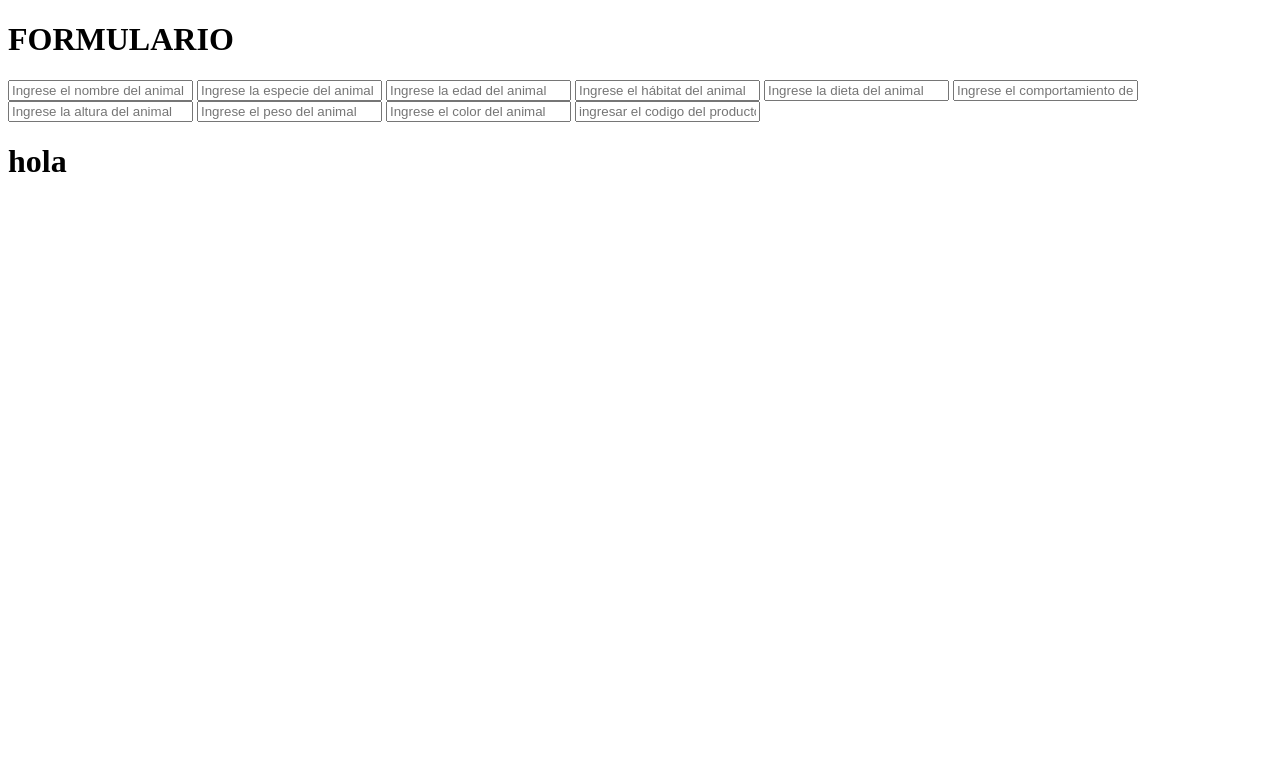
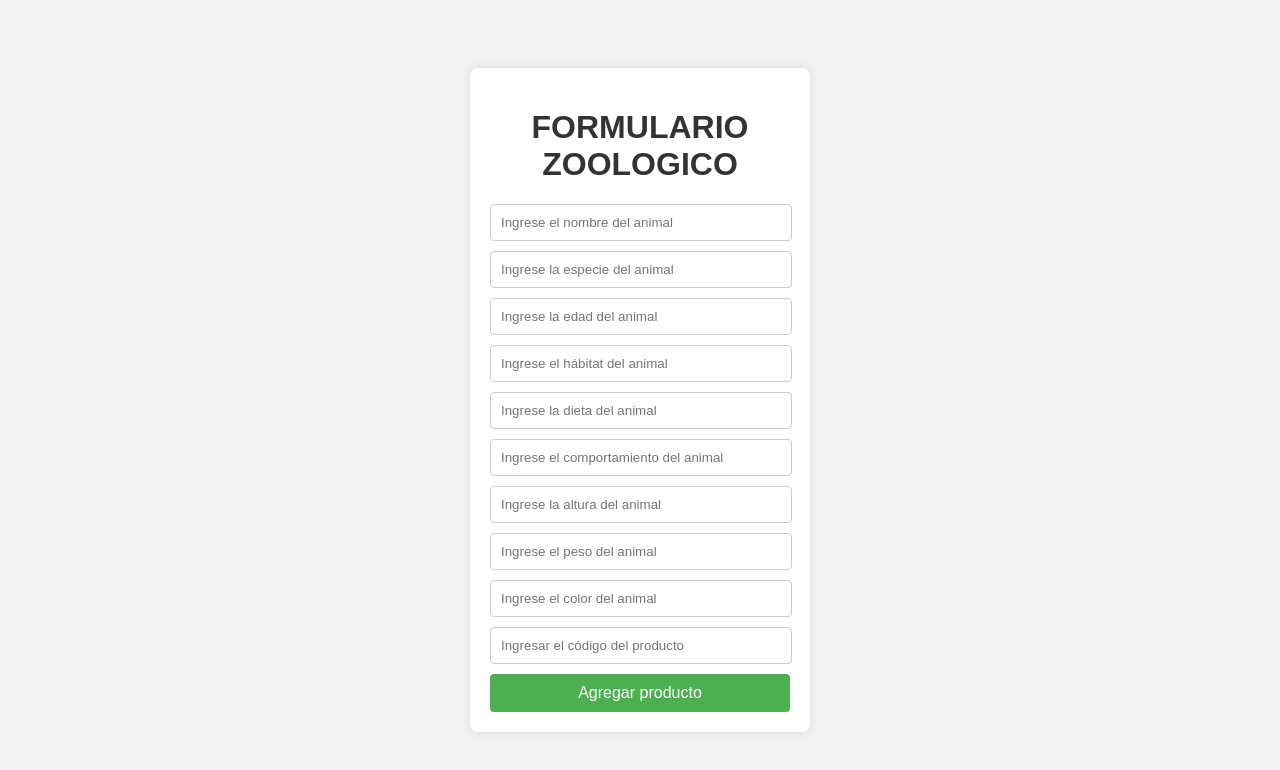
Before and after one commit to Xavier747/proyectozoo, a plain HTML site: page index.html in a window 1280 px wide. Drawn offline with Linux system fonts and the light colour scheme.

Commit message:
Editar.html

```diff
--- a/index.html
+++ b/index.html
@@ -3,26 +3,67 @@
 <head>
     <meta charset="UTF-8">
     <meta name="viewport" content="width=device-width, initial-scale=1.0">
-    <title>Document</title>
+    <title>Formulario de Zoologico</title>
+    <style>
+        body {
+            font-family: Arial, sans-serif;
+            background-color: #f2f2f2;
+            display: flex;
+            justify-content: center;
+            align-items: center;
+            height: 100vh;
+            margin: 0;
+        }
+        #form-product {
+            background-color: #ffffff;
+            padding: 20px;
+            border-radius: 8px;
+            box-shadow: 0 0 10px rgba(0, 0, 0, 0.1);
+            width: 300px;
+        }
+        #form-product h1 {
+            text-align: center;
+            color: #333333;
+        }
+        #form-product input[type="text"] {
+            width: calc(100% - 20px);
+            padding: 10px;
+            margin: 10px 0;
+            border: 1px solid #cccccc;
+            border-radius: 4px;
+            display: block;
+            margin-left: auto;
+            margin-right: auto;
+        }
+        #form-product button {
+            width: 100%;
+            padding: 10px;
+            background-color: #4CAF50;
+            border: none;
+            border-radius: 4px;
+            color: white;
+            font-size: 16px;
+            cursor: pointer;
+        }
+        #form-product button:hover {
+            background-color: #45a049;
+        }
+    </style>
 </head>
 <body>
-    <h1>FORMULARIO</h1>
-    <form action="insert"> <input type="text" id="nombre" placeholder="Ingrese el nombre del animal">
-    <form action="insert"> <input type="text" id="especie" placeholder="Ingrese la especie del animal">
-    <form action="insert"> <input type="text" id="edad" placeholder="Ingrese la edad del animal">
-    <form action="insert"> <input type="text" id="habitat" placeholder="Ingrese el hábitat del animal">
-    <form action="insert"> <input type="text" id="dieta" placeholder="Ingrese la dieta del animal">
-    <form action="insert"> <input type="text" id="comportamiento" placeholder="Ingrese el comportamiento del animal">
-    <form action="insert"> <input type="text" id="altura" placeholder="Ingrese la altura del animal">
-    <form action="insert"> <input type="text" id="peso" placeholder="Ingrese el peso del animal">
-    <form action="insert"> <input type="text" id="color" placeholder="Ingrese el color del animal">
-    <form action="insert"> <input type="text" id="fecha_ingreso" placeholder="ingresar el codigo del producto">
-
-    <h1>hola</h1>
+    <form id="form-product">
+        <h1>FORMULARIO ZOOLOGICO</h1>
+        <input type="text" id="nombre" placeholder="Ingrese el nombre del animal">
+        <input type="text" id="especie" placeholder="Ingrese la especie del animal">
+        <input type="text" id="edad" placeholder="Ingrese la edad del animal">
+        <input type="text" id="habitat" placeholder="Ingrese el hábitat del animal">
+        <input type="text" id="dieta" placeholder="Ingrese la dieta del animal">
+        <input type="text" id="comportamiento" placeholder="Ingrese el comportamiento del animal">
+        <input type="text" id="altura" placeholder="Ingrese la altura del animal">
+        <input type="text" id="peso" placeholder="Ingrese el peso del animal">
+        <input type="text" id="color" placeholder="Ingrese el color del animal">
+        <input type="text" id="fecha_ingreso" placeholder="Ingresar el código del producto">
+        <button type="submit">Agregar producto</button>
     </form>
-
-
-
-
 </body>
 </html>
```
